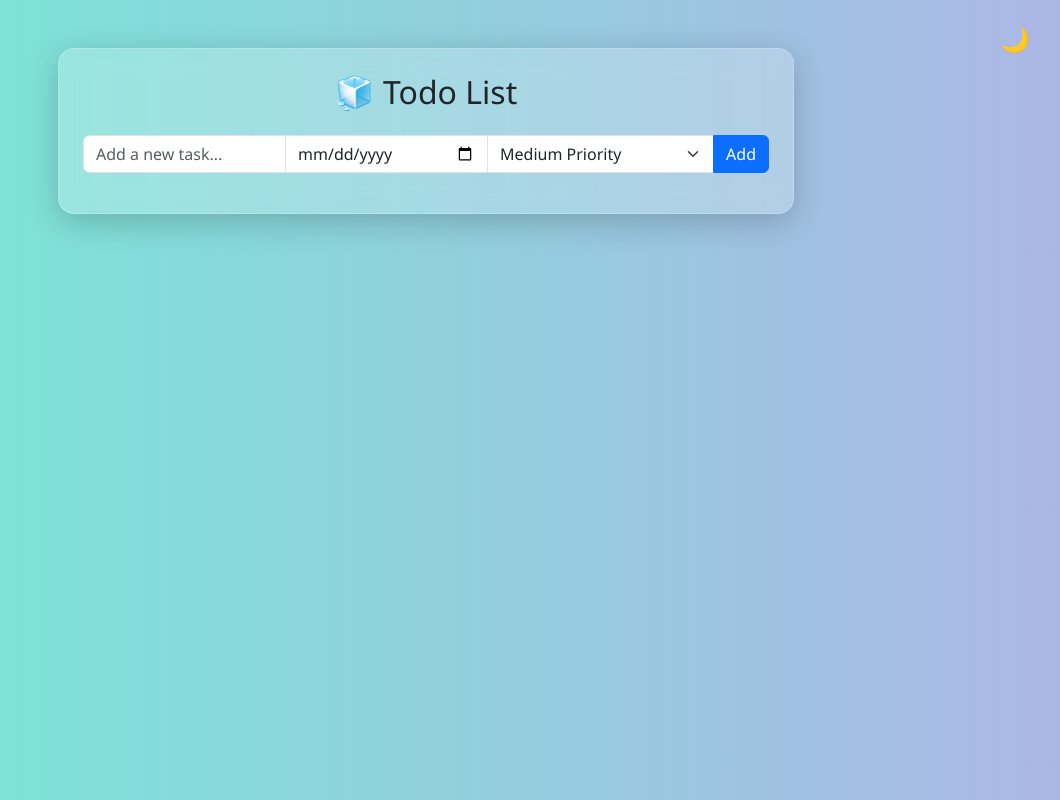
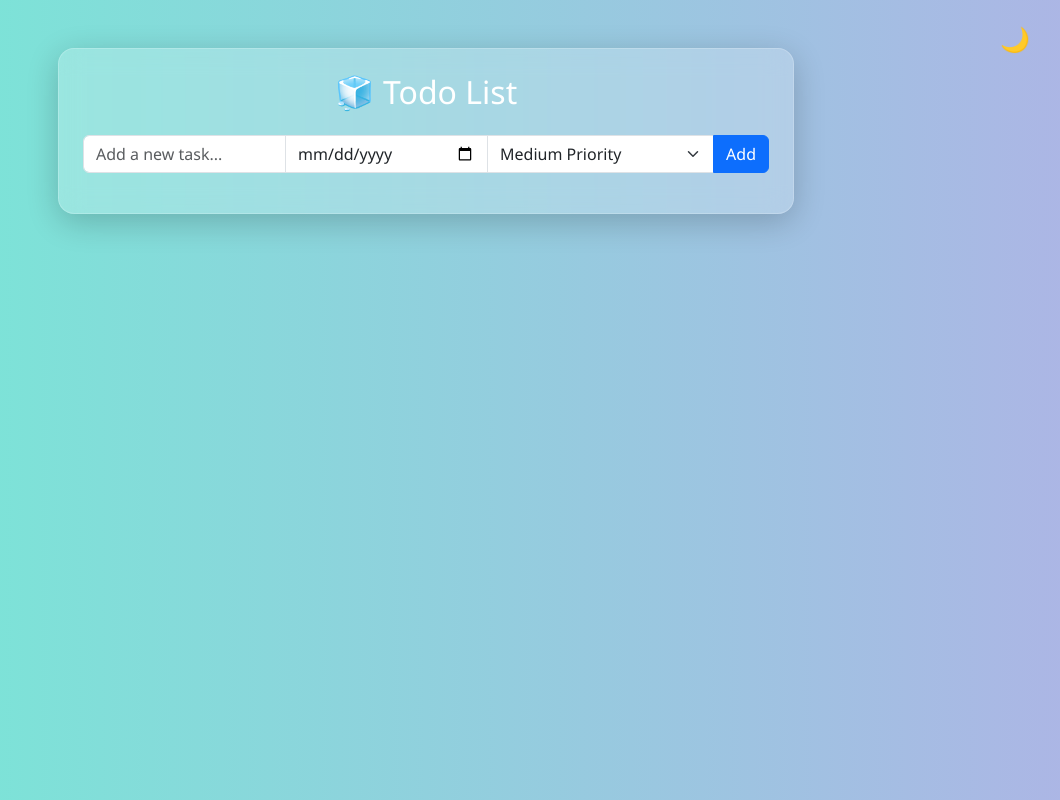
Before and after one commit to lordkign2/My-to-do-app, a plain HTML site: page todo2.0.html in a window 1280 px wide. Shown: the whole page, without its empty margins (214-1274 px from the left). Drawn offline with nearby package versions, Linux system fonts and the light colour scheme.

Commit message:
Update todo2.0.html

```diff
--- a/todo2.0.html
+++ b/todo2.0.html
@@ -14,7 +14,7 @@
     <div class="row justify-content-center">
       <div class="col-md-8">
         <div class="card glass-card p-4">
-          <h2 class="text-center mb-4">🧊 Todo List</h2>
+          <h2 class="text-center text-white mb-4">🧊 Todo List</h2>
           <div class="input-group mb-3">
             <input type="text" id="taskInput" class="form-control" placeholder="Add a new task..." aria-label="Task description" />
             <input type="date" id="dueInput" class="form-control" aria-label="Due date"/>
```
